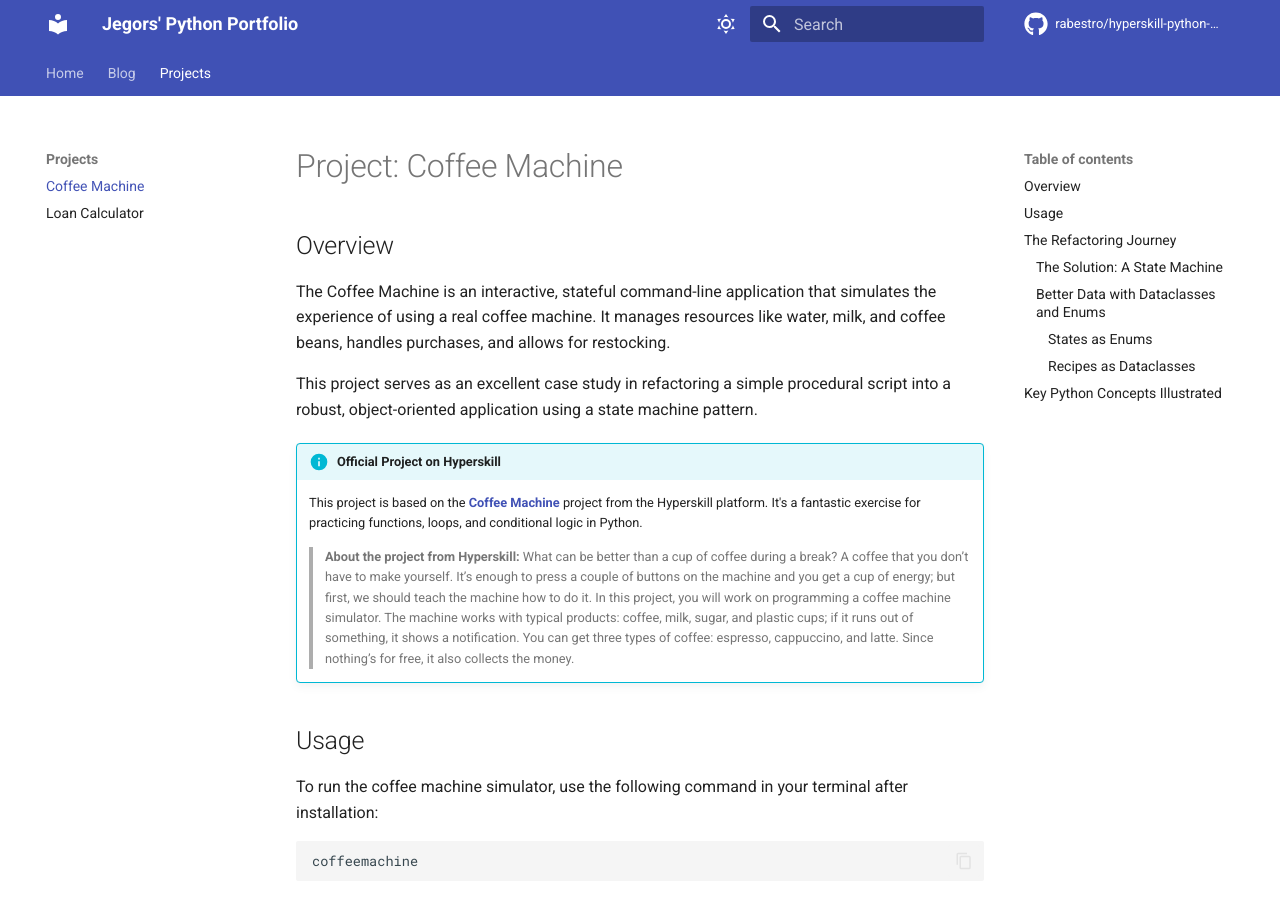
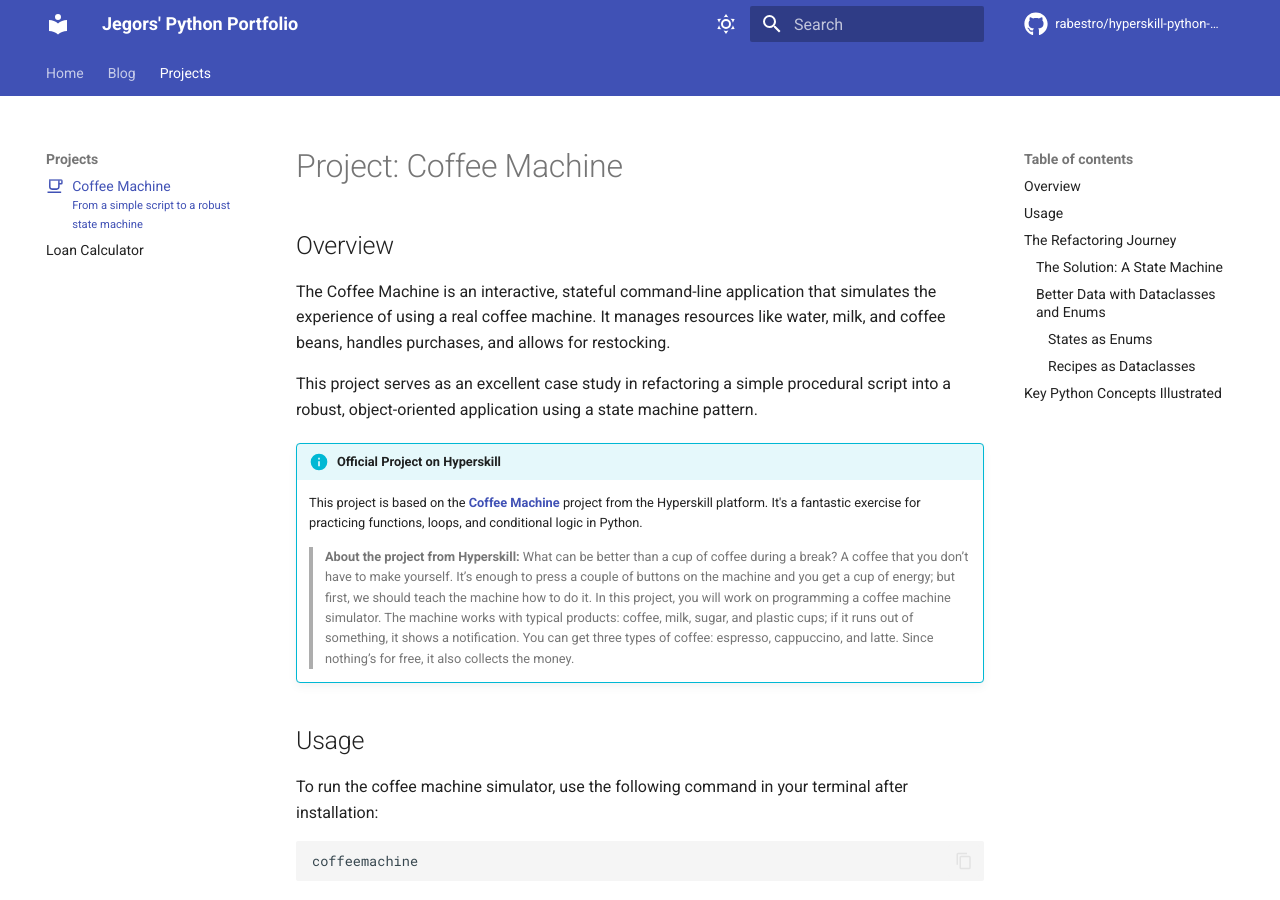
Before and after one commit to rabestro/hyperskill-python-portfolio, an MkDocs documentation site: the page built from docs/projects/coffee_machine.md, in a window 1280 px wide and 900 px high. Built offline with MkDocs 1.6.1 and Material for MkDocs 9.7.7, drawn with Linux system fonts in a browser that asks for light colours; comment, search, counter and statistics services are not loaded.

Commit message:
Add frontmatter to Coffee Machine documentation for improved metadata and tagging.

```diff
--- a/docs/projects/coffee_machine.md
+++ b/docs/projects/coffee_machine.md
@@ -1,3 +1,15 @@
+---
+title: Coffee Machine
+subtitle: From a simple script to a robust state machine
+icon: material/coffee-outline
+tags:
+  - Object-Oriented Programming
+  - State Machine
+  - Enums
+  - Dataclasses
+  - Refactoring
+---
+
 # Project: Coffee Machine
 
 ## Overview
```
